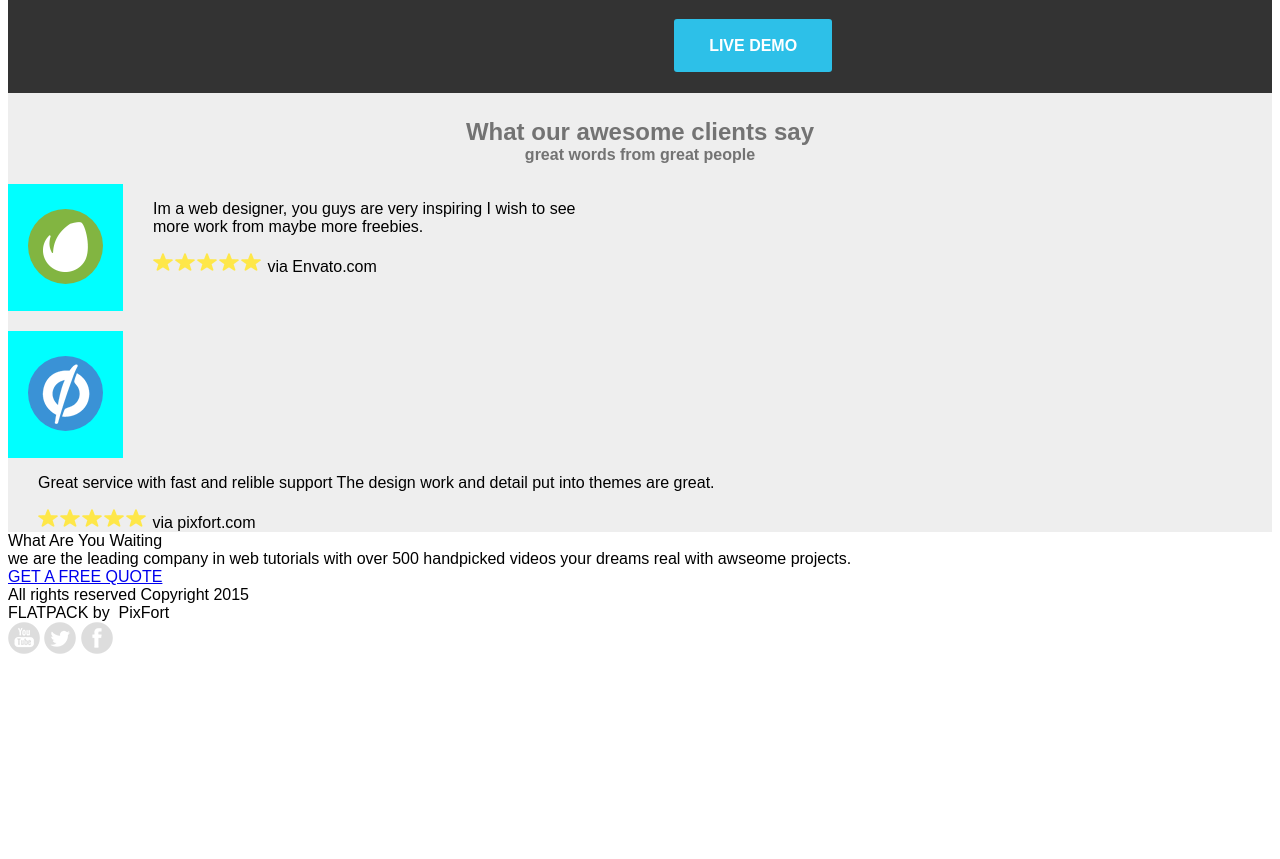
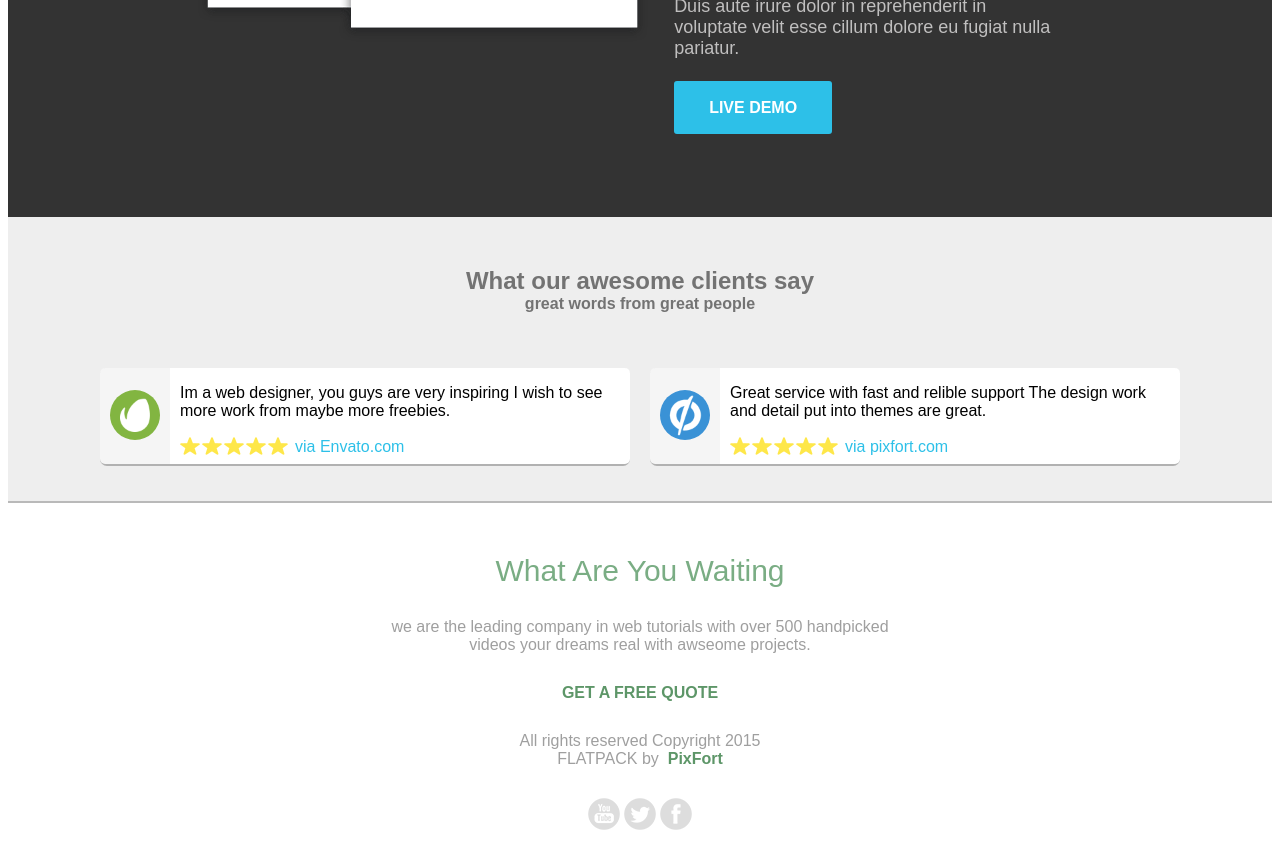
Before and after one commit to cavoibien9888/ProgrammingWeb, a plain HTML site: page Bài 2/Bài 2_1/index.html in a window 1280 px wide. Shown: the part 595-1454 px from the top of the page. Before the commit the page ends 1261 px from the top, so only its background shows below. Drawn offline with Linux system fonts and the light colour scheme.

Commit message:
Update code Bai 2_2
cap nhat code

```diff
--- a/Bài 2/Bài 2_1/index.html
+++ b/Bài 2/Bài 2_1/index.html
@@ -64,7 +64,8 @@
                 <h5 class="L2_style">
                     <span class="editContent pix_text">great words from great people</span>
                 </h5>
-                <div class="eight columns stbox alpha">
+                <div class="nav-div">
+                    <div class="eight columns stbox alpha nav_1">
                         <div class="box_1 pix_builder_bg">
                             <div class="b_style">
                                 <img src="images/testimonials/envato-logo.png" class="logo_style" alt="">
@@ -80,7 +81,7 @@
                             </div>
                        </div>
                     </div>
-                <div class="eight columns stbox omega">
+                    <div class="eight columns stbox omega nav_2">
                         <div class="box_2 pix_builder_bg">
                             <div class="b_style">
                                 <img src="images/testimonials/unboune-logo.png" class="logo_style" alt="">
@@ -99,10 +100,11 @@
                 </div>
             </div>
         </div>
+    </div>
     <div class="pixfort_agency_14" id="section_agency_5">
 		<div class="foot_st pix_builder_bg">
-			<div class="container ">
-				<div class="sixteen columns center_text">
+			<div class="container">
+				<div class="sixteen columns center_text center-text">
 					<div class="f1_style"><span class="editContent"><span class="pix_text">What Are You Waiting</span></span></div>
 					<div class="f2_style"><span class="editContent"><span class="pix_text">we are the leading company in web tutorials with over 500 handpicked videos your dreams real with awseome projects.</span></span></div>
 					<div class="second_link">
@@ -111,7 +113,7 @@
                         </span>
 					</div>
 					<div class="rights_st"><span class="editContent"><span class="pix_text">All rights reserved Copyright 2015</span></span></div>
-					<span class="editContent">
+					<span class="editContent span_text">
 						<span class="pix_text">
 							<span class="rights_st">FLATPACK by&nbsp;</span>
                             <span class="pixfort_st">PixFort</span>
--- a/Bài 2/Bài 2_1/styles.css
+++ b/Bài 2/Bài 2_1/styles.css
@@ -42,6 +42,7 @@
     align-items: center;
     padding: 3% 15% 3% 15%;
     box-sizing: border-box;
+
 }
 
 .big_text {
@@ -52,9 +53,9 @@
 
 .text1 {
     margin-left: 3%;
-    margin-top: -7%;
     padding-top: 3%;
     padding-bottom: 0px;
+    margin-bottom: 7%;
 }
 
 .big_title {
@@ -89,7 +90,7 @@
     background-color: #eeeeee;
     width: 100%;
     height: min-content;
-    padding-top: 2%;
+    padding-top: 4%;
 }
 
 .L1_style, .L2_style {
@@ -113,23 +114,116 @@
 
 .box_1 {
     display: flex;
-    width: 600px;
+    margin-bottom: 2px;
+}
+
+.box_2 {
+    display: flex;
+    margin-bottom: 2px;
 }
 
 .txt_style {
-    margin-left: 30px;
+    padding-left: 10px;
+    background-color: #fff;
+    width: 450px;
+    border-top-right-radius: 5px;
+    border-bottom-right-radius: 5px;
 }
 
 .b_style {
+    height: min-content;
     width: min-content;
-    height: min-content;
-    background-color: aqua;
-    /* text-align: center; */
+    background-color: #f5f5f5;
+    text-align: center;
+    border-top-left-radius: 5px;
+    border-bottom-left-radius: 5px;
     /* background-color: #f5f5f5; */
 }
 
 .logo_style {
     border-radius: 50%;
-    padding: 25px 20px 23px 20px;
-    margin: 0 auto;
+    text-align: center;
+    margin: 22px 10px 20px 10px;
+    width: 50px;
+    height: 50px;
 }
+
+.stars_span{
+    display: flex;
+}
+
+.txt {
+    margin-right: 10px;
+}
+
+.env_st {
+    color: #2dc0e8;
+    margin: 2px 0px -1px 5px;
+}
+
+.nav-div {
+    display: flex;
+    justify-content: center;
+    margin-top: 5px;
+    margin-bottom: -15px;
+}
+
+.nav_1, .nav_2 {
+    /* display: inline-block; */
+    width: min-content;
+    height: min-content;
+    background-color: #b1b1b1;
+    margin-top: 50px;
+    margin-bottom: 50px;
+    border-radius: 7px;
+    box-sizing: border-box;
+}
+
+.nav_2 {
+    margin-left: 20px;
+}
+
+#section_agency_5 {
+    background-color: #fff;
+    border-top: 2px solid #b9b9b9;
+}
+
+.f1_style {
+    color: #7aad84;
+    font-size: 30px;
+}
+
+.f2_style, .rights_st {
+    color: #9f9f9f;
+}
+
+
+.pixfort_st, .second_link a{
+    color: #5d9668;
+    font-weight: bold;
+    text-decoration: none;
+}
+
+.foot_st {
+    margin-top: 4%;
+    display: flex;
+    justify-content: center;
+    margin-bottom: 2%;
+}
+
+.center-text {
+    text-align: center;
+}
+
+.f2_style {
+    width: 500px;
+    margin-top: 30px;
+}
+
+.second_link, .rights_st, .pix_inline_block {
+    margin-top: 30px;
+}
+
+.span_text {
+    margin-top: 5%;
+}
```
Lines whose indentation alone changed are shown as unchanged.
